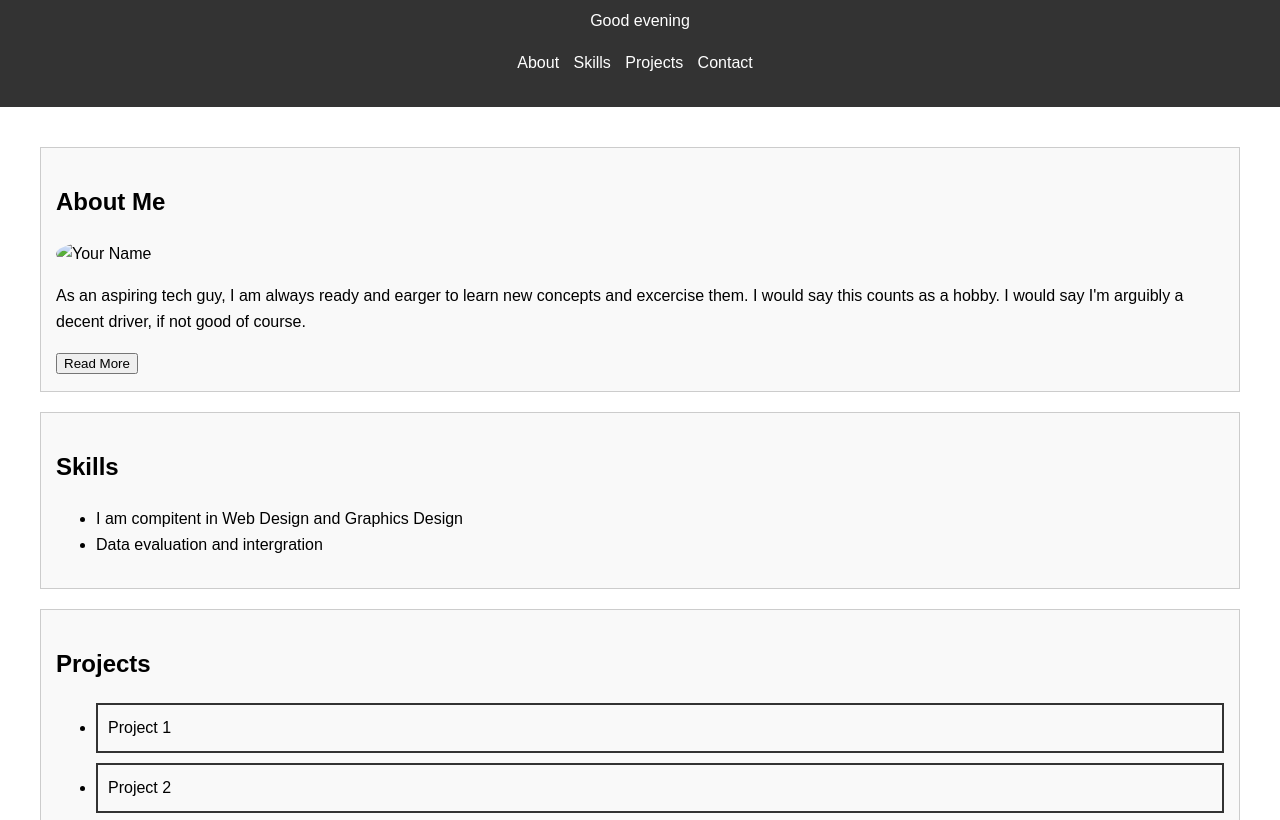
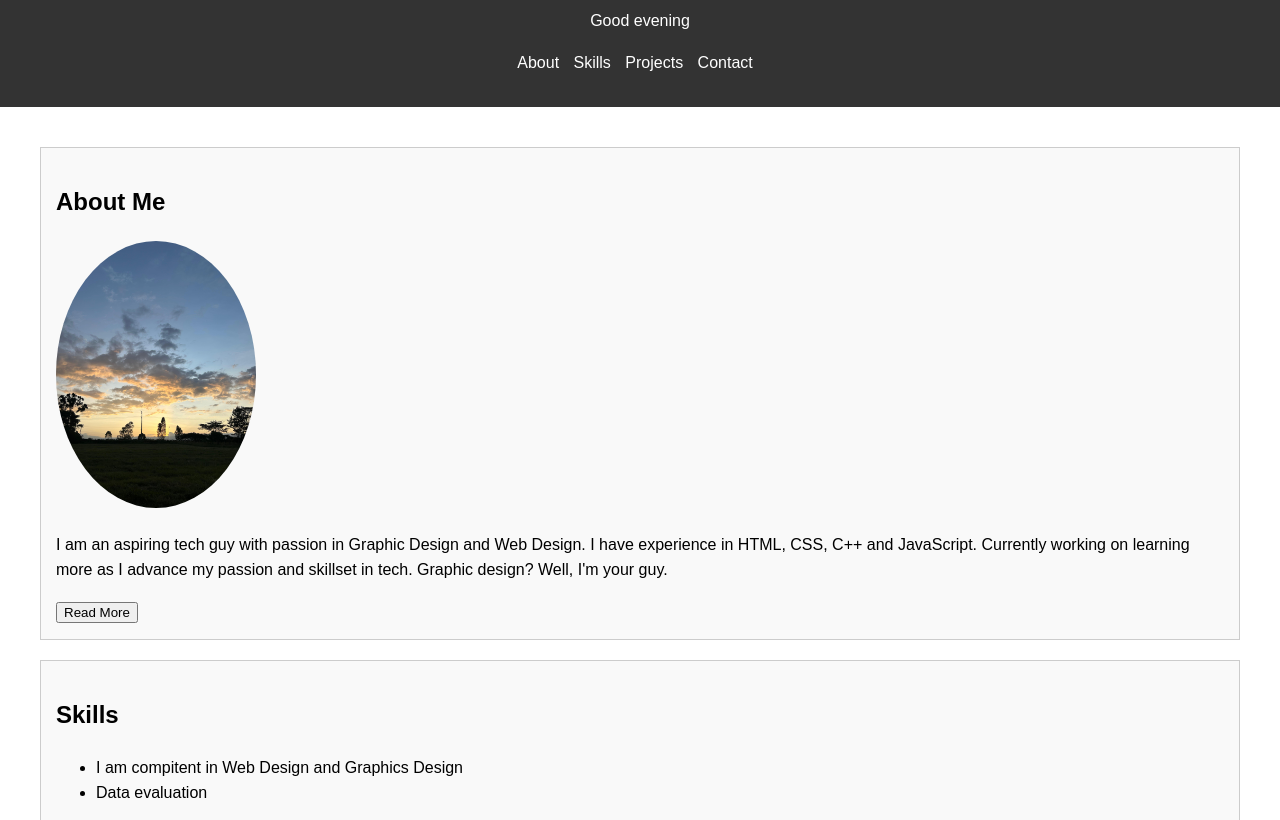
Before and after one commit to kangogoamon/my-project, a plain HTML site: page index.html in a window 1280 px wide. Shown: the part 102-922 px from the top of the page. Drawn offline with Linux system fonts and the light colour scheme.

Commit message:
Update index.html

```diff
--- a/index.html
+++ b/index.html
@@ -25,11 +25,11 @@
         <!-- About section with profile photo and bio -->
         <section id="about">
             <h2>About Me</h2>
-            <img src="images/pp.jpg" alt="Your Name" id="profile-photo">
-            <p>As an aspiring tech guy, I am always ready and earger to learn new concepts and excercise them. I would say this counts as a hobby. I would say I'm arguibly a decent driver, if not good of course.</p>
+            <img src="pp.jpg" alt="Amon Kangogo" id="profile-photo">
+            <p>I am an aspiring tech guy with passion in Graphic Design and Web Design. I have experience in HTML, CSS, C++ and JavaScript. Currently working on learning more as I advance my passion and skillset in tech. Graphic design? Well, I'm your guy.</p>
             <button id="readMoreBtn">Read More</button>
             <div id="extraBio" style="display: none;">
-                <p>Truth be told, I do this for financial gain and freedom...don't we all? Cheers.</p>
+                <p>I find creation a form of expressing freedom. This is the why I find learning new languages exciting and the ones well known to me even more fulfilling. Cheers.</p>
             </div>
         </section>
 
@@ -38,7 +38,7 @@
             <h2>Skills</h2>
             <ul>
                 <li>I am compitent in Web Design and Graphics Design</li>
-                <li>Data evaluation and intergration</li>
+                <li>Data evaluation</li>
             </ul>
         </section>
 
@@ -47,8 +47,6 @@
             <h2>Projects</h2>
             <ul>
                 <li class="project-item">Project 1</li>
-                <li class="project-item">Project 2</li>
-                <li class="project-item">Project 3</li>
             </ul>
         </section>
 
```
